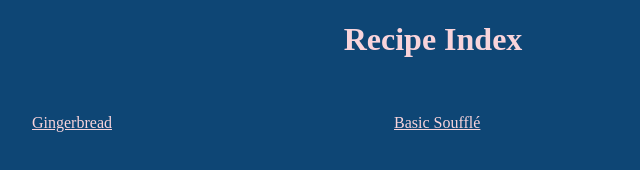
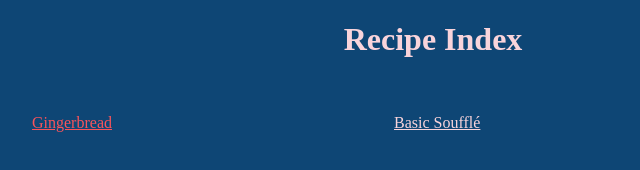
Before and after one commit to ChamomileDango/odin-recipes, a plain HTML site: page index.html in a window 1280 px wide. In both pictures the pointer is over the link "Gingerbread". Shown: the full height of the page, 207-847 px from the left. Drawn offline with Linux system fonts and the light colour scheme.

Commit message:
Add color to link hover

```diff
--- a/styles.css
+++ b/styles.css
@@ -16,6 +16,10 @@ a:visited{
 color:#FF9690;
 }
 
+a:hover{
+    color:#F9545B;
+}
+
 .home-list{
     text-align: center;
     list-style-type:none;
```
